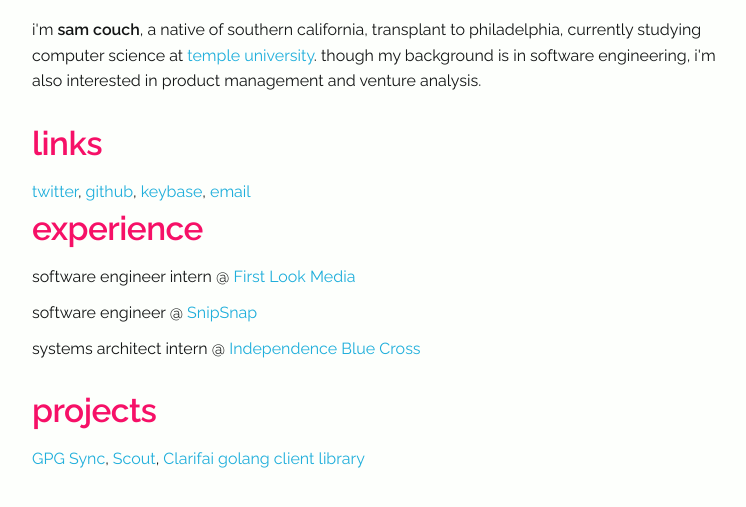
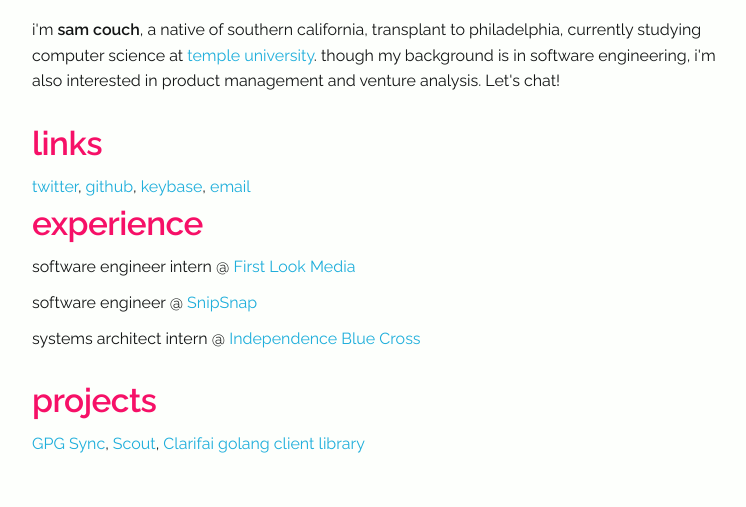
Before and after one commit to samuelcouch/samuelcouch.github.io, a plain HTML site: page index.html in a window 1280 px wide. Shown: the part 201-708 px from the top of the page, without its empty margins (128-874 px from the left). Drawn offline with Linux system fonts and the light colour scheme.

Commit message:
simple stufff

```diff
--- a/css/main.css
+++ b/css/main.css
@@ -20,7 +20,6 @@ a:hover {
 }
 
 section h5 {
-        margin-bottom: 1rem;
         color: #F61067;
         font-weight: 600;
         font-size: 25pt;
@@ -33,3 +32,7 @@ ul {
 .emphasis {
         font-weight: 600;
 }
+
+.testing {
+        margin-top: -1.5rem;
+}
--- a/index.html
+++ b/index.html
@@ -22,25 +22,31 @@
     <div class="row">
       <div class="nine columns" style="margin-top: 15%">
         <h4>hello friend,</h4>
-        <p>i'm <span class="emphasis">sam couch</span>, a native of southern california, transplant to philadelphia, currently studying computer science at <a href="https://www.temple.edu">temple university</a>. though my background is in software engineering, i'm also interested in product management and venture analysis.</p>
+        <p>i'm <span class="emphasis">sam couch</span>, a native of southern california, transplant to philadelphia, currently studying computer science at <a href="https://www.temple.edu">temple university</a>. though my background is in software engineering, i'm also interested in product management and venture analysis. Let's chat!</p>
         <div class="row">
                 <section>
                         <h5>links</h5>
+                        <div class="testing">
                                 <a href="https://www.twitter.com/samuelcouch">twitter</a>, <a href="https://github.com/samuelcouch">github</a>, <a href="https://keybase.io/samuelcouch">keybase</a>, <a href="mailto:sam@couch.rocks">email</a>
+                        </div>
                 </section>
         </div>
         <div class="row">
                 <section>
                         <h5>experience</h5>
+                        <div class="testing">
                                 <ul>
                                         <li>software engineer intern @ <a href="firstlook.media">First Look Media</a></li>
                                         <li>software engineer @ <a href="http://www.snipsnap.it/">SnipSnap</a></li>
                                         <li>systems architect intern @ <a href="https://www.ibx.com/">Independence Blue Cross</a></li>
                                 </ul>
+                        </div>
                 </section>
                 <section>
                         <h5>projects</h5>
+                        <div class="testing">
                                 <a href="https://github.com/firstlookmedia/gpgsync">GPG Sync</a>, <a href="http://www.snipsnap.it/2015/10/28/meet-scout/">Scout</a>, <a href="https://github.com/Clarifai/clarifai-go">Clarifai golang client library</a>
+                        </div>
                 </section>
         </div>
       </div>
```
Lines whose indentation alone changed are shown as unchanged.
